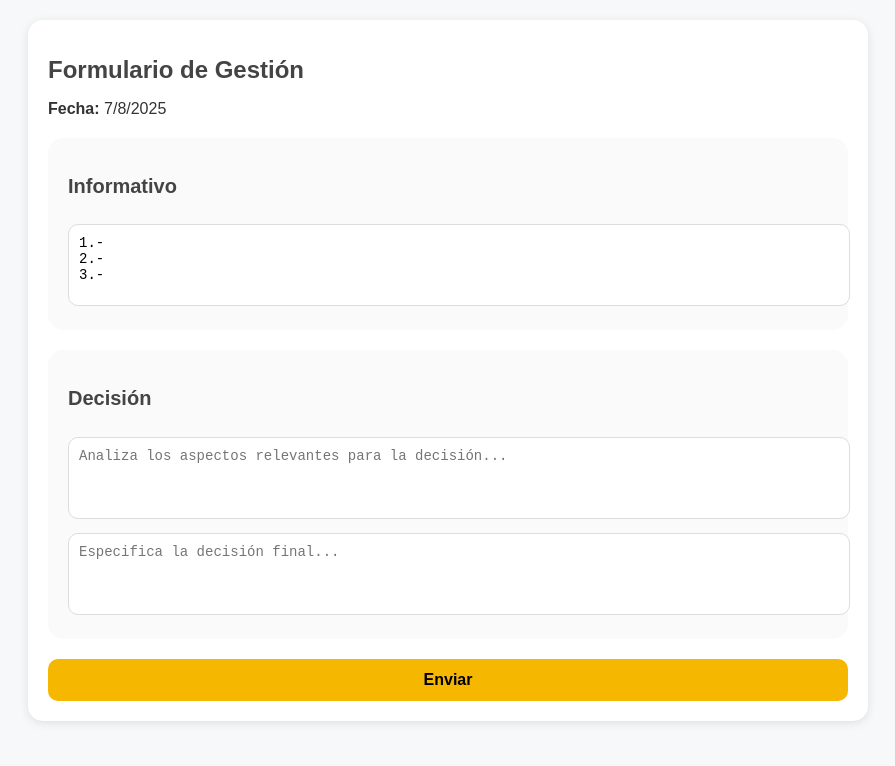
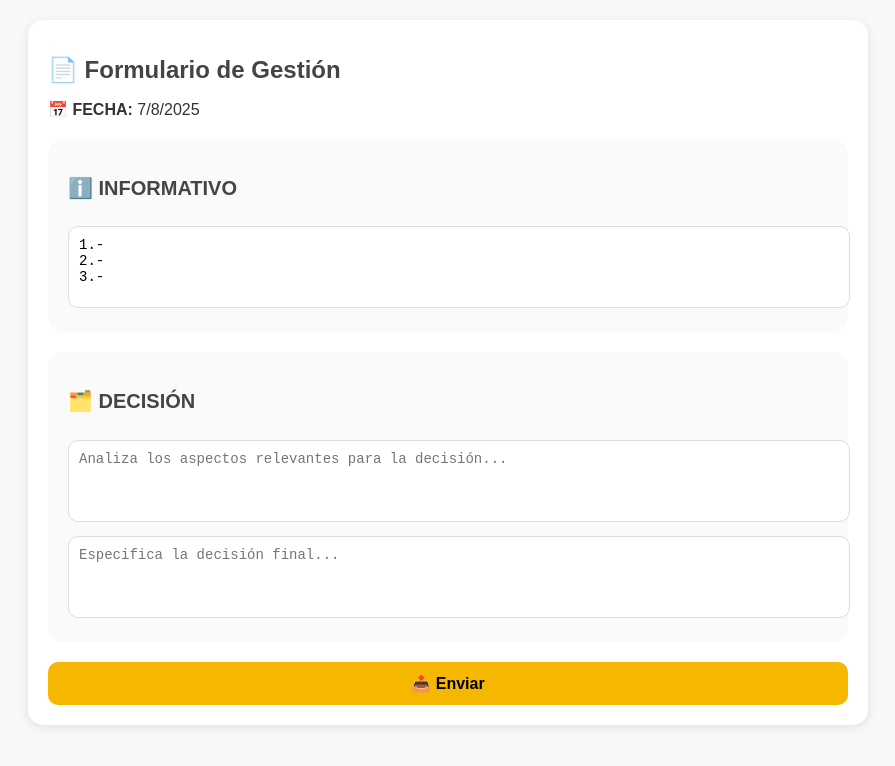
Before and after one commit to luisa-delfosti/formulario-gestion-volcan2, a plain HTML site: page index.html in a window 1280 px wide. Shown: the whole page, without its empty margins (192-1087 px from the left). Drawn offline with Linux system fonts and the light colour scheme.

Commit message:
Update index.html

```diff
--- a/index.html
+++ b/index.html
@@ -25,6 +25,9 @@
         color: #444;
     }
     h2 {
+        display: flex;
+        align-items: center;
+        gap: 10px;
         font-size: 20px;
         color: #444;
     }
@@ -67,29 +70,29 @@
 <body>
 
 <div class="container">
-    <h1>Formulario de Gestión</h1>
-    <p><strong>Fecha:</strong> <span id="fechaActual"></span></p>
+    <h1>📄 Formulario de Gestión</h1>
+    <p><strong>📅 FECHA:</strong> <span id="fechaActual"></span></p>
 
     <div class="section">
-        <h2>Informativo</h2>
+        <h2>ℹ️ INFORMATIVO</h2>
         <textarea id="informativo" placeholder="Describe la información relevante...">1.-
 2.-
 3.- </textarea>
     </div>
 
     <div class="section">
-        <h2>Decisión</h2>
+        <h2>🗂️ DECISIÓN</h2>
         <textarea id="decision" placeholder="Analiza los aspectos relevantes para la decisión..."></textarea>
         <textarea id="decisionTomar" placeholder="Especifica la decisión final..."></textarea>
     </div>
 
-    <a id="btnEnviar" class="btn" target="_blank">Enviar</a>
+    <a id="btnEnviar" class="btn" target="_blank">📤 Enviar</a>
 </div>
 
 <script>
 document.getElementById("fechaActual").textContent = new Date().toLocaleDateString("es-PE");
 
-document.getElementById("btnEnviar").addEventListener("click", function() {
+document.getElementById("btnEnviar").addEventListener("click", function () {
     const numero = "51969596608";
     const fechaHora = new Date().toLocaleString("es-PE", { timeZone: "America/Lima" });
 
@@ -97,11 +100,11 @@ document.getElementById("btnEnviar").addEventListener("click", function() {
     const decision = document.getElementById("decision").value.trim();
     const decisionTomar = document.getElementById("decisionTomar").value.trim();
 
-    let mensaje = `Fecha y hora: ${fechaHora}\n`;
+    let mensaje = `📅 *Fecha y hora:* ${fechaHora}\n`;
     mensaje += "------------------------------\n";
-    mensaje += `Informativo:\n${informativo}\n\n`;
-    mensaje += `Decisión:\n${decision}\n\n`;
-    mensaje += `Decisión a tomar:\n${decisionTomar}\n\n`;
+    if (informativo) mensaje += `ℹ️ *Informativo:*\n${informativo}\n\n`;
+    if (decision) mensaje += `🗂️ *Decisión:*\n${decision}\n\n`;
+    if (decisionTomar) mensaje += `📝 *Decisión a tomar:*\n${decisionTomar}\n\n`;
 
     this.href = `https://wa.me/${numero}?text=${encodeURIComponent(mensaje)}`;
 });
```
